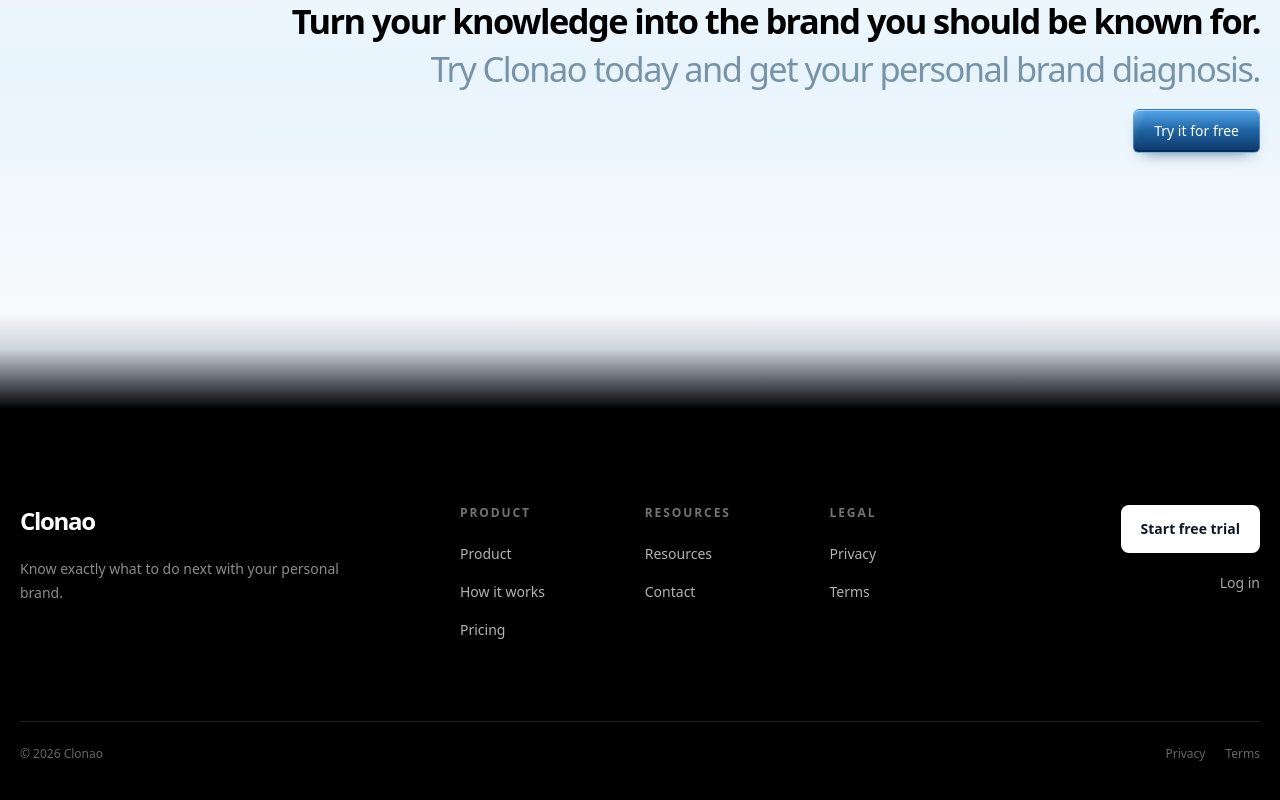
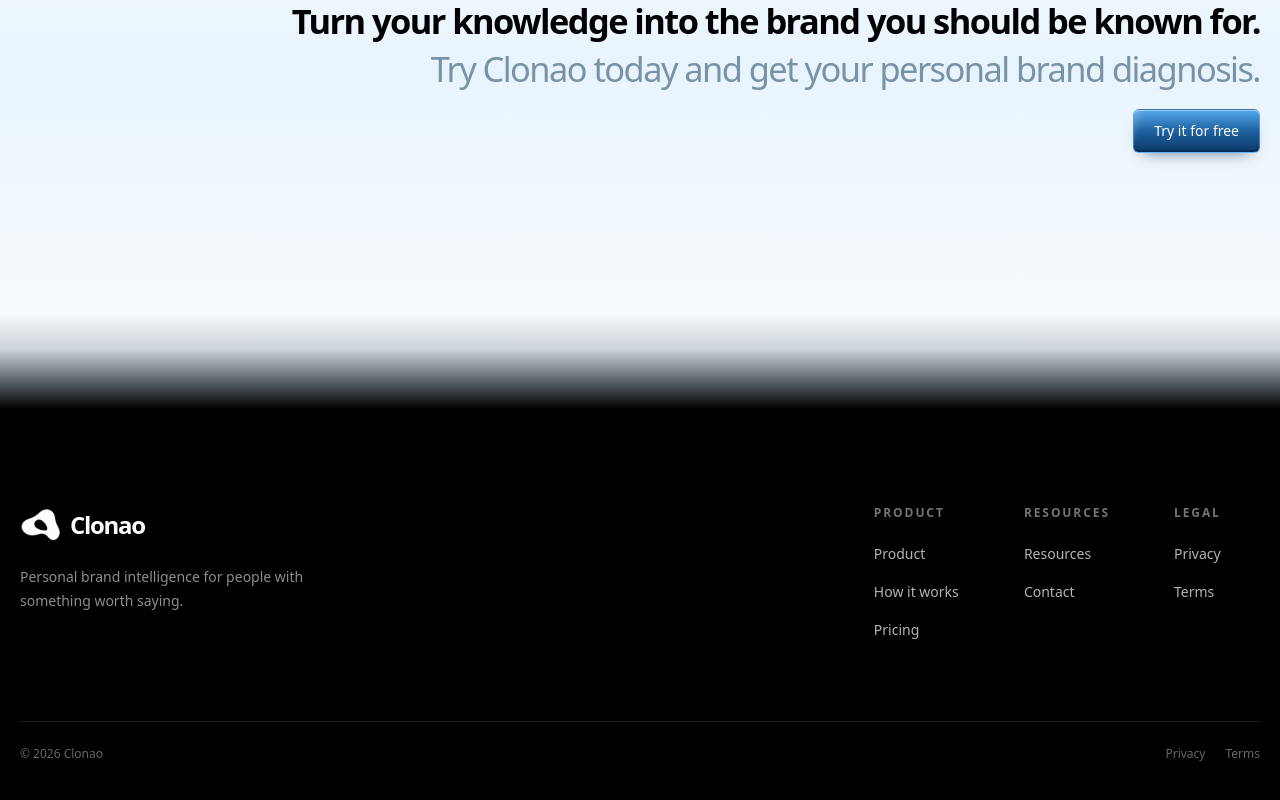
Before and after one commit to veokleo-create07/linkeldn.tool.100k, a Next.js app: page / in a window 1280 px wide. Shown: the part 6207-7007 px from the top of the page. Built offline with nearby package versions, Linux system fonts and the light colour scheme.

Commit message:
refine: simplify footer brand and navigation

```diff
--- a/src/components/marketing/footer.tsx
+++ b/src/components/marketing/footer.tsx
@@ -1,4 +1,5 @@
 import Link from "next/link";
+import Image from "next/image";
 
 const linkGroups = [
   {
@@ -31,17 +32,18 @@ export function Footer() {
       <div className="h-24 bg-[linear-gradient(180deg,#f8fbfd_0%,#cbd2d9_38%,#4a5057_76%,#000000_100%)]" aria-hidden="true" />
       <div className="bg-black">
         <div className="marketing-container py-16 sm:py-20 lg:py-24">
-          <div className="grid gap-14 lg:grid-cols-[minmax(15rem,1.4fr)_minmax(0,2fr)_minmax(11rem,0.8fr)] lg:gap-20">
+          <div className="grid gap-14 lg:grid-cols-[minmax(16rem,1fr)_auto] lg:items-start lg:gap-24">
             <div>
-              <Link href="/" className="text-2xl font-semibold tracking-[-0.055em] text-white transition-colors hover:text-white/80 focus-visible:outline-none focus-visible:ring-2 focus-visible:ring-white focus-visible:ring-offset-2 focus-visible:ring-offset-black">
+              <Link href="/" className="flex items-center gap-2.5 text-2xl font-semibold tracking-[-0.055em] text-white transition-colors hover:text-white/80 focus-visible:outline-none focus-visible:ring-2 focus-visible:ring-white focus-visible:ring-offset-2 focus-visible:ring-offset-black">
+                <Image src="/clonao-logo.png" alt="" width={40} height={40} className="size-9 object-contain brightness-0 invert sm:size-10" />
                 Clonao
               </Link>
               <p className="mt-5 max-w-xs text-sm leading-6 text-white/55">
-                Know exactly what to do next with your personal brand.
+                Personal brand intelligence for people with something worth saying.
               </p>
             </div>
 
-            <div className="grid grid-cols-2 gap-10 sm:grid-cols-3">
+            <div className="grid grid-cols-2 gap-10 sm:grid-cols-3 sm:gap-16">
               {linkGroups.map((group) => (
                 <div key={group.title}>
                   <h2 className="text-xs font-semibold uppercase tracking-[0.16em] text-white/45">{group.title}</h2>
@@ -58,14 +60,6 @@ export function Footer() {
               ))}
             </div>
 
-            <div className="flex flex-col items-start lg:items-end">
-              <Link href="/sign-up" className="inline-flex min-h-12 items-center justify-center rounded-lg bg-white px-5 text-sm font-semibold text-[#101826] transition-colors hover:bg-[#dceeff] focus-visible:outline-none focus-visible:ring-2 focus-visible:ring-white focus-visible:ring-offset-2 focus-visible:ring-offset-black">
-                Start free trial
-              </Link>
-              <Link href="/sign-in" className="mt-5 text-sm text-white/65 transition-colors hover:text-white focus-visible:outline-none focus-visible:ring-2 focus-visible:ring-white focus-visible:ring-offset-2 focus-visible:ring-offset-black">
-                Log in
-              </Link>
-            </div>
           </div>
 
           <div className="mt-16 flex flex-col gap-4 border-t border-white/[0.12] pt-6 text-xs text-white/40 sm:mt-20 sm:flex-row sm:items-center sm:justify-between">
```
